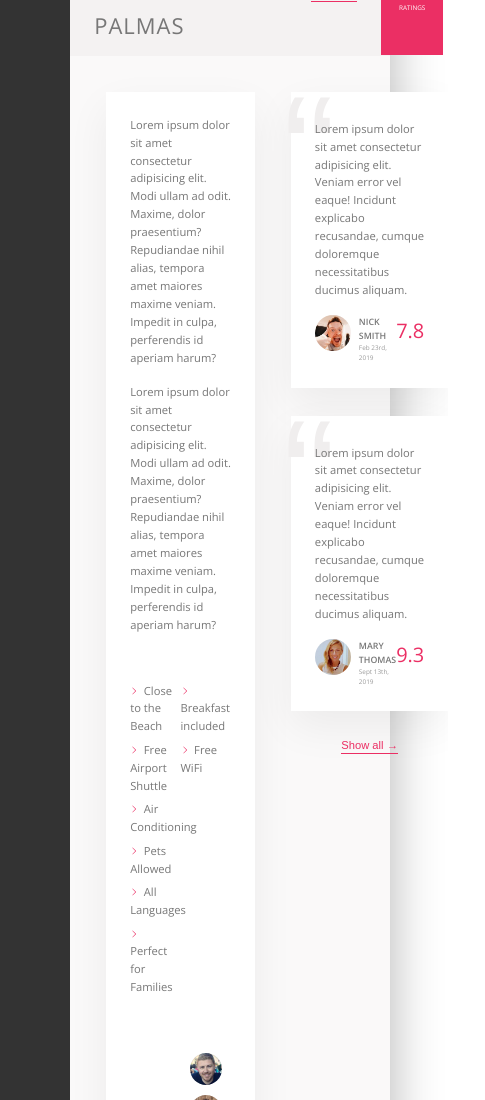
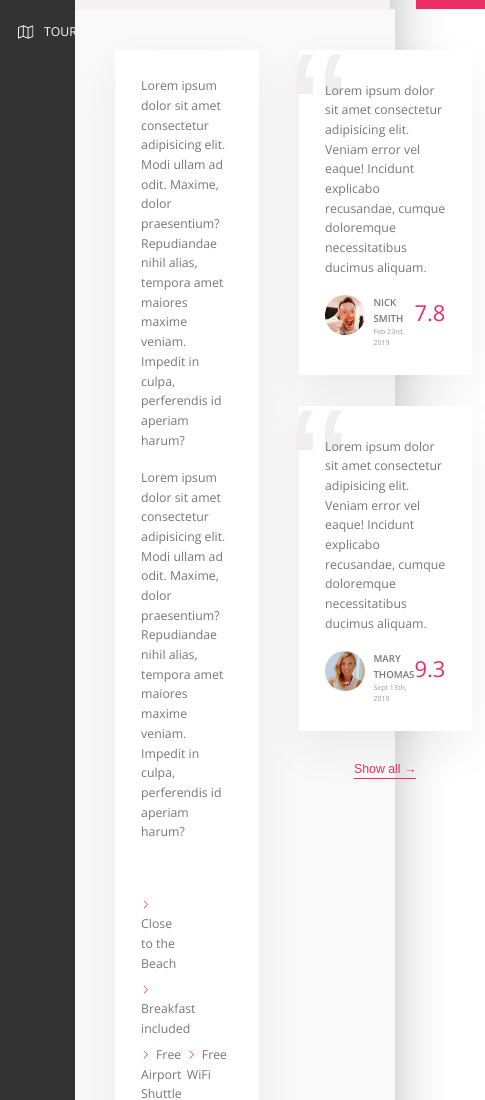
Before and after one commit to navyblueyes/CSS-SASS-ex2-trillo, a website: page index.html in a window 390 px wide. Shown: the part 320-1420 px from the top of the page, 485 px wide, since content can reach past the window. Drawn offline with nearby package versions, Linux system fonts and the light colour scheme.

Commit message:
responsiveness; 1100 and 1200 breakpoint done

```diff
--- a/sass/_base.scss
+++ b/sass/_base.scss
@@ -22,7 +22,11 @@ COLORS
 
     --line: var(--color-grey-light-2);
 }
+//CSS does NOT allow CSS variables for media queries
+//   must USE SCSS variables for MEDIA QUERIES
 
+///////////////////////////////////////////////////////////
+// Media Queries
 $bp-largest: 75em;     // 1200px
 $bp-large: 68.75em;    // 1100px
 $bp-medium: 56.25em;   // 900px
@@ -46,7 +50,7 @@ html {
     font-size: 62.5%;         // default 16px=1rem, want 10px=1rem.... 10/16 = 62.5%
 
     @media only screen and (max-width: $bp-large) {
-        font-size: 50%;
+        font-size: 55%;
     }
 }
 
--- a/sass/_components.scss
+++ b/sass/_components.scss
@@ -129,7 +129,7 @@
 
     &__item {
         position: relative;
-        padding: 1.5rem .1rem;
+        padding: 4rem .1rem;
         color: var(--color-grey-light-1);
 
         &:not(:last-child) {
@@ -397,7 +397,7 @@
         border: 3px solid #fff;
 
         &:not(:last-child) {
-            margin-right: -1.5rem;
+            margin-right: -2rem;
         }
     }
 }
--- a/sass/_layout.scss
+++ b/sass/_layout.scss
@@ -4,6 +4,10 @@
     background-color: var(--color-grey-light-2);
     box-shadow: var(--shadow-dark);
     min-height: 50rem;
+
+    @media screen and (max-width: $bp-largest) {
+        margin: 0;
+    }
 }
 .header {
     font-size: 1.4rem;
```
Also changed, not shown: css/style.css.
